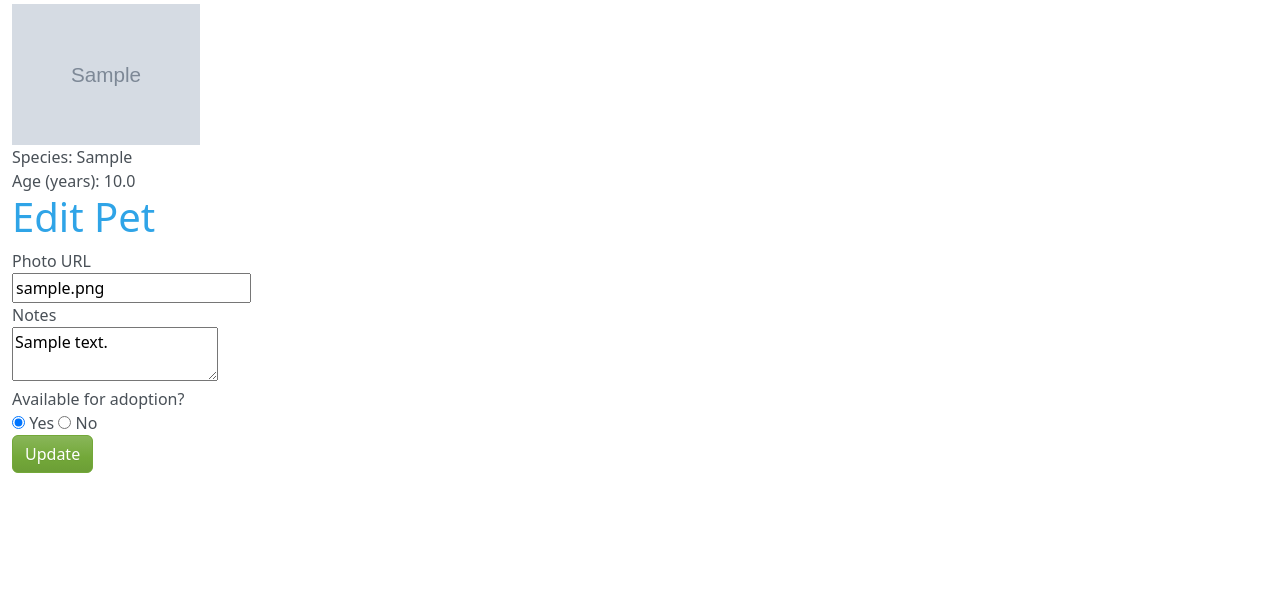
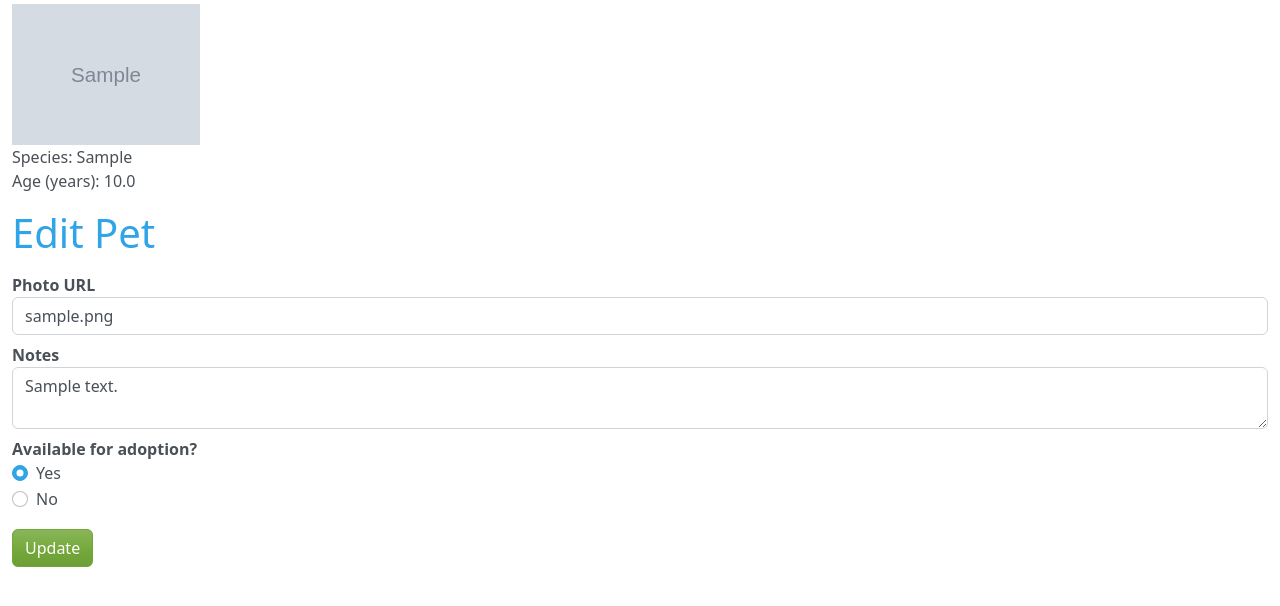
Before and after one commit to iam8/24.1-wtforms, a Flask app: page /1 in a window 1280 px wide. Shown: the part 137-743 px from the top of the page. Run offline with Flask 3, Linux system fonts and the light colour scheme; tables that the repository leaves empty hold one stand-in row (values such as "Sample post"); grey boxes marked "Sample" are stand-in pictures; some libraries are stand-ins or nearby versions.

Commit message:
Add and adjust Bootstrap styling for forms

```diff
--- a/templates/pet_display_and_edit.jinja2
+++ b/templates/pet_display_and_edit.jinja2
@@ -24,7 +24,7 @@
 
     </section>
 
-    <section>
+    <section class="mt-3">
         <h3 class="display-6">Edit Pet</h3>
         <form method="POST">
             {{ form.hidden_tag() }}
@@ -32,22 +32,23 @@
             {% for field in form
                if field.widget.input_type != "hidden" %}
 
+                <div class="form-group">
+                    <b>{{ field.label(class="mt-2") }}</b>
                     {% if field.type == "RadioField" %}
-                    {{ field.label }}
-                    <div>
+                        <fieldset class="form-group">
                             {% for subfield in field %}
-                            <span>
-                                {{ subfield }}
-                                {{ subfield.label }}
-                            </span>
+                                <div class="form-check">
+                                    {{ subfield(class="form-check-input") }}
+                                    {{ subfield.label(class="form-check-label") }}
+                                </div>
                             {% endfor %}
-                    </div>
+                        </fieldset>
                     {% else %}
                         <div>
-                        {{ field.label }}
-                        <div>{{ field }}</div>
+                            <div>{{ field(class="form-control") }}</div>
                         </div>
                     {% endif %}
+                </div>
 
                 {% for error in field.errors %}
                     {{ error }}
@@ -55,7 +56,7 @@
 
             {% endfor %}
 
-            <button type="submit" class="btn btn-success">Update</button>
+            <button type="submit" class="btn btn-success mt-3">Update</button>
         </form>
     </section>
 
```
Also changed, not shown: templates/pet_add_form.jinja2 (+10 -4 lines). Lines whose indentation alone changed are shown as unchanged.
